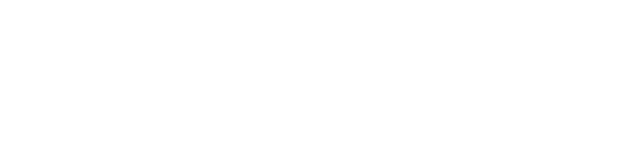
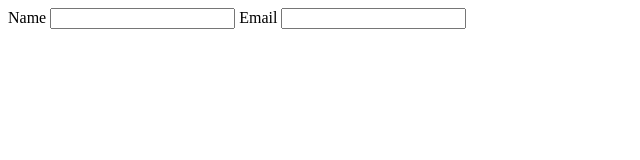
Before and after one commit to EmmanuelZambrano/project1, a plain HTML site: page index.html in a window 1280 px wide. Shown: the whole page, without its empty margins (0-640 px from the left). Drawn offline with Linux system fonts and the light colour scheme.

Commit message:
Added form elements and labels for user to input name and email

```diff
--- a/index.html
+++ b/index.html
@@ -7,7 +7,10 @@
 </head>
 <body>
 	<form action="#" method="post" id="tryout">
-
+		<label for="name">Name</label>
+		<input type="text" id="name" name="name" />
+		<label for="email">Email</label>
+		<input type="email" id="email" name="email" />
 	</form>
 </body>
 </html>
```
